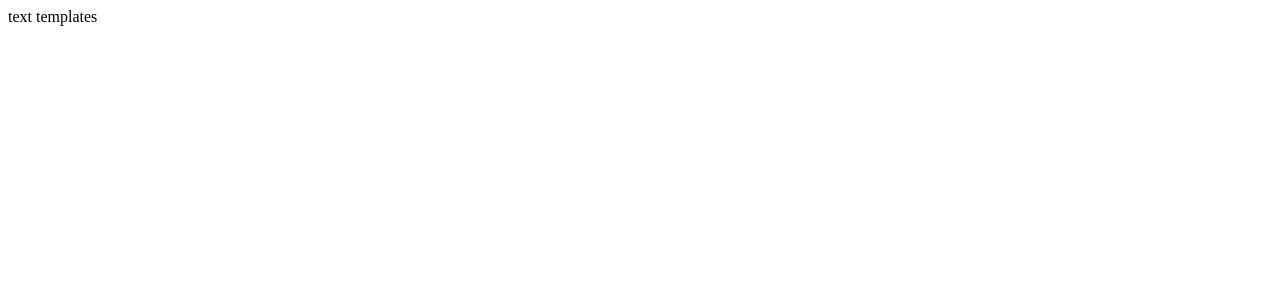
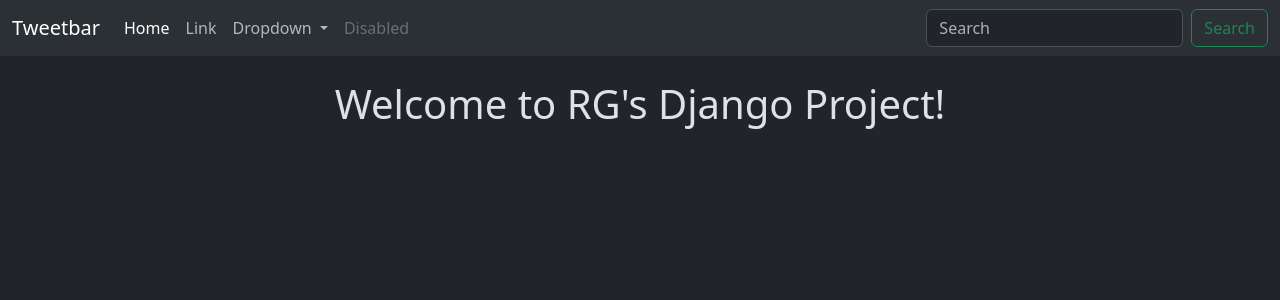
Before and after one commit to Richa17goyal/Django_project, a Django app: page /tweet/ in a window 1280 px wide. Before the commit the part shown is almost empty. Shown: the top 300 px of the page. Run offline with Django 5.2, Linux system fonts and the light colour scheme.

Commit message:
layout added

```diff
--- /dev/null
+++ b/chaiheadq/templates/layout.html
@@ -0,0 +1,57 @@
+{% load static %}
+<!DOCTYPE html>
+<html lang="en" data-bs-theme="dark">
+<head>
+    <meta charset="UTF-8">
+    <meta name="viewport" content="width=device-width, initial-scale=1.0">
+    <link href="https://cdn.jsdelivr.net/npm/bootstrap@5.3.3/dist/css/bootstrap.min.css" rel="stylesheet" integrity="sha384-QWTKZyjpPEjISv5WaRU9OFeRpok6YctnYmDr5pNlyT2bRjXh0JMhjY6hW+ALEwIH" crossorigin="anonymous">
+    <title>
+        {% block title %}
+        RG aur Django
+        {% endblock %}
+    </title>
+</head>
+<body class="bg-dark" >
+    <nav class="navbar navbar-expand-lg bg-body-tertiary">
+        <div class="container-fluid">
+          <a class="navbar-brand" href="#">Tweetbar</a>
+          <button class="navbar-toggler" type="button" data-bs-toggle="collapse" data-bs-target="#navbarSupportedContent" aria-controls="navbarSupportedContent" aria-expanded="false" aria-label="Toggle navigation">
+            <span class="navbar-toggler-icon"></span>
+          </button>
+          <div class="collapse navbar-collapse" id="navbarSupportedContent">
+            <ul class="navbar-nav me-auto mb-2 mb-lg-0">
+              <li class="nav-item">
+                <a class="nav-link active" aria-current="page" href="#">Home</a>
+              </li>
+              <li class="nav-item">
+                <a class="nav-link" href="#">Link</a>
+              </li>
+              <li class="nav-item dropdown">
+                <a class="nav-link dropdown-toggle" href="#" role="button" data-bs-toggle="dropdown" aria-expanded="false">
+                  Dropdown
+                </a>
+                <ul class="dropdown-menu">
+                  <li><a class="dropdown-item" href="#">Action</a></li>
+                  <li><a class="dropdown-item" href="#">Another action</a></li>
+                  <li><hr class="dropdown-divider"></li>
+                  <li><a class="dropdown-item" href="#">Something else here</a></li>
+                </ul>
+              </li>
+              <li class="nav-item">
+                <a class="nav-link disabled" aria-disabled="true">Disabled</a>
+              </li>
+            </ul>
+            <form class="d-flex" role="search">
+              <input class="form-control me-2" type="search" placeholder="Search" aria-label="Search">
+              <button class="btn btn-outline-success" type="submit">Search</button>
+            </form>
+          </div>
+        </div>
+      </nav>
+    <div class="container">
+        {% block content %}
+
+        {% endblock %}
+    </div>
+</body>
+</html>
--- a/chaiheadq/tweet/templates/index.html
+++ b/chaiheadq/tweet/templates/index.html
@@ -1,11 +1,9 @@
-<!DOCTYPE html>
-<html lang="en">
-<head>
-    <meta charset="UTF-8">
-    <meta name="viewport" content="width=device-width, initial-scale=1.0">
-    <title>Document</title>
-</head>
-<body>
-    text templates
-</body>
-</html>
+{% extends "layout.html" %}
+
+{% block title %}
+RG aur tweet
+{% endblock %}
+
+{% block content %}
+<h1 class="text-center mt-4">Welcome to RG's Django Project!</h1>
+{% endblock %}
```
